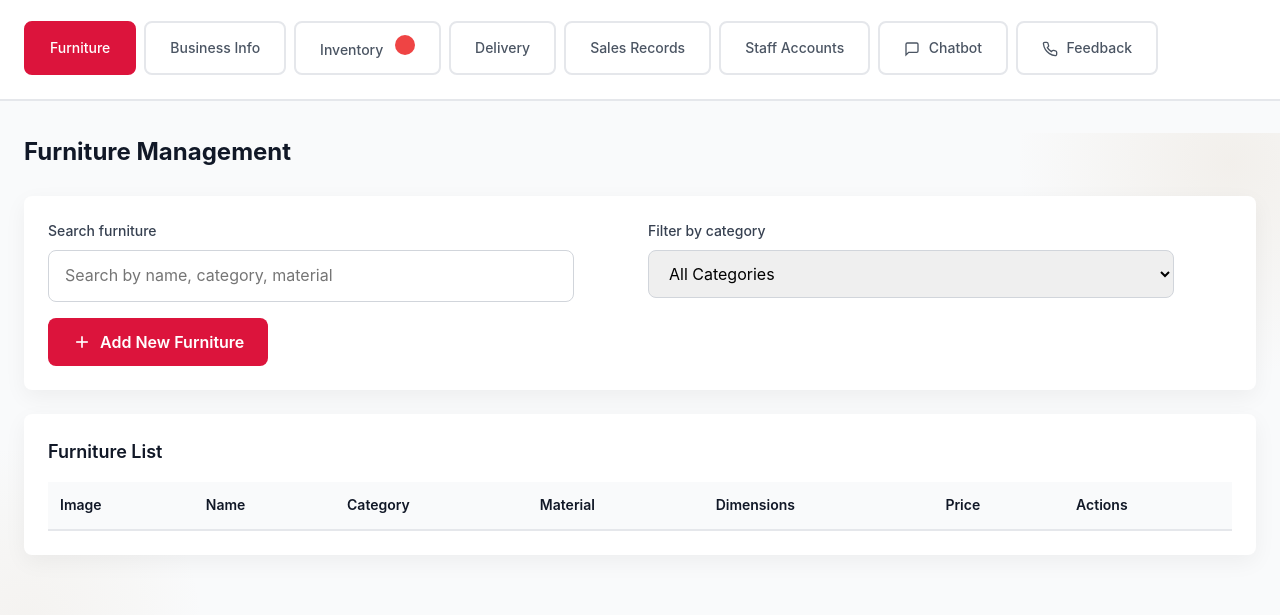
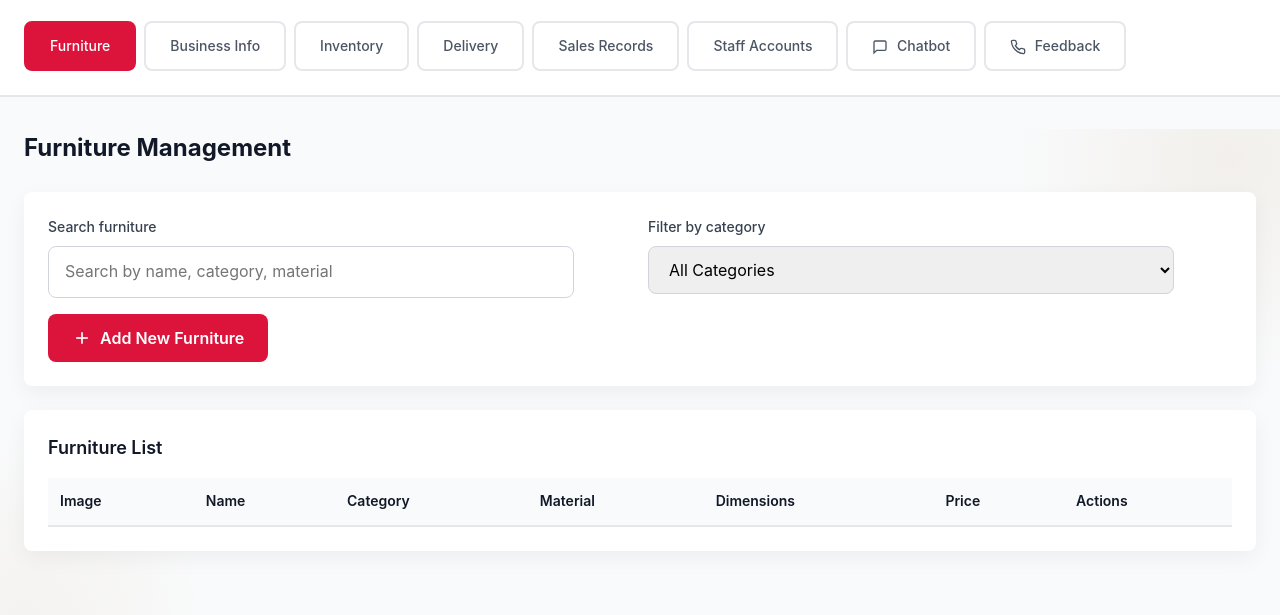
Before and after one commit to ilovermasteryi2019/Modern-Koncept, a website: page admin.html in a window 1280 px wide. Shown: the part 185-800 px from the top of the page. Drawn offline with nearby package versions, Linux system fonts and the light colour scheme; no server answers; sample sign-in values are in the browser's storage.

Commit message:
Initial Commit

```diff
--- a/admin.html
+++ b/admin.html
@@ -392,7 +392,7 @@
         <button class="dashboard-tab" data-tab="business">Business Info</button>
         <button class="dashboard-tab" data-tab="inventory">
           Inventory
-          <span id="inventoryAlertBadge" class="notification-badge hidden"></span>
+
         </button>
         <button class="dashboard-tab" data-tab="delivery">Delivery</button>
         <button class="dashboard-tab" data-tab="sales">Sales Records</button>
```
